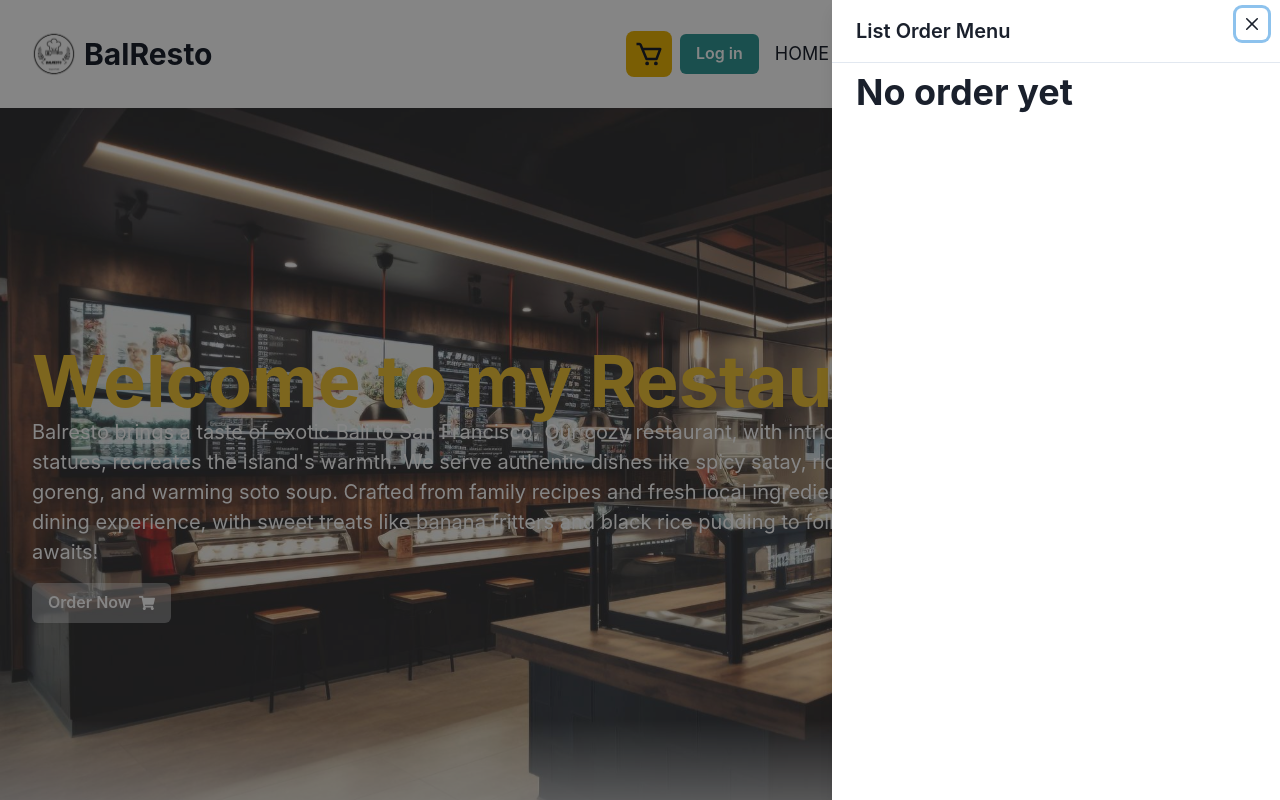
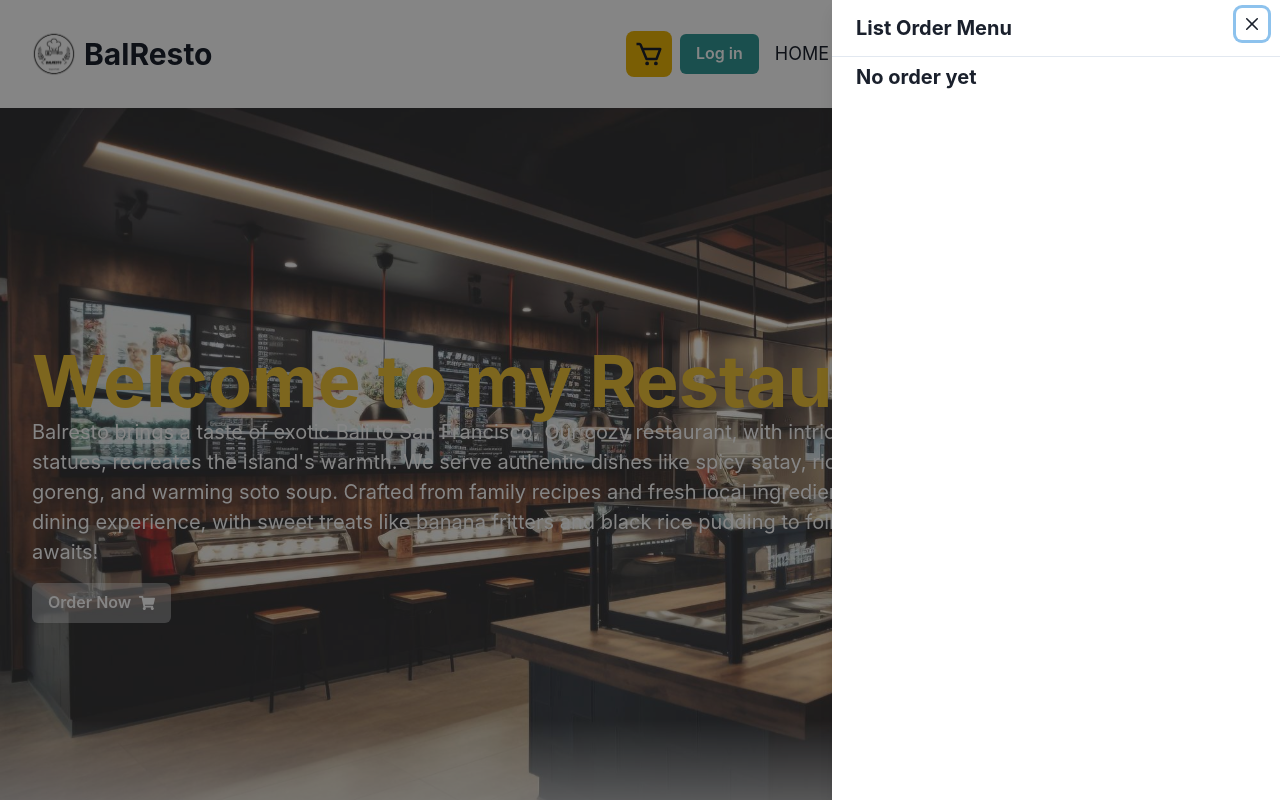
Before and after one commit to Ibaliqbal/restaurant-landing-page, a React (Vite) app: page / in a window 1280 px wide. Both pictures are taken after a click on the element 649 px from the left and 54 px from the top of the page. Shown: the top 800 px of the page. Built offline with nearby package versions, Linux system fonts and the light colour scheme.

Commit message:
redesign again

```diff
--- a/src/components/ListOrderMenu.jsx
+++ b/src/components/ListOrderMenu.jsx
@@ -37,7 +37,11 @@ function ListOrderMenu({ onClose, isOpen }) {
       <DrawerOverlay />
       <DrawerContent>
         <DrawerCloseButton />
-        <DrawerHeader borderBottomWidth="1px">List Order Menu</DrawerHeader>
+        <DrawerHeader borderBottomWidth="1px">
+          <div>
+            <Heading as={"h3"} size={"md"}>List Order Menu</Heading>
+          </div>
+        </DrawerHeader>
         <DrawerBody>
           {menu.length > 0 ? (
             menu?.map((list) => {
@@ -100,13 +104,15 @@ function ListOrderMenu({ onClose, isOpen }) {
               );
             })
           ) : (
-            <Heading as={"h3"}>No order yet</Heading>
+            <Heading as={"h3"} size={"md"}>No order yet</Heading>
           )}
         </DrawerBody>
         {menu?.length > 0 ? (
           <DrawerFooter>
             <div className="bg-primary w-full flex justify-between px-3 py-3 items-center">
-              <Heading>Total Price</Heading>
+              <Heading as={"h3"} size={"md"}>
+                Total Price
+              </Heading>
               <Text>
                 Rp.{" "}
                 {sum.toLocaleString("id-ID", {
```
